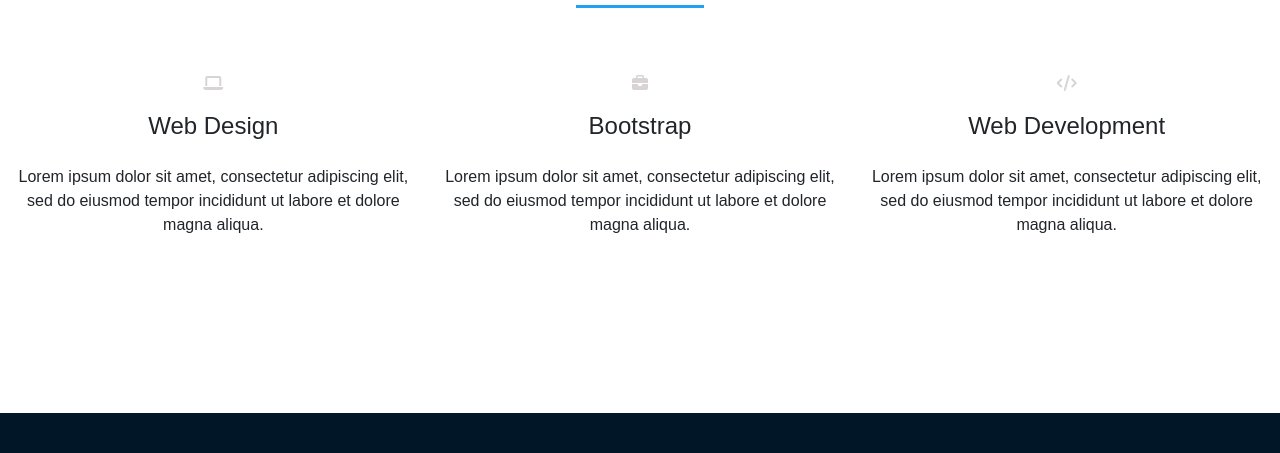
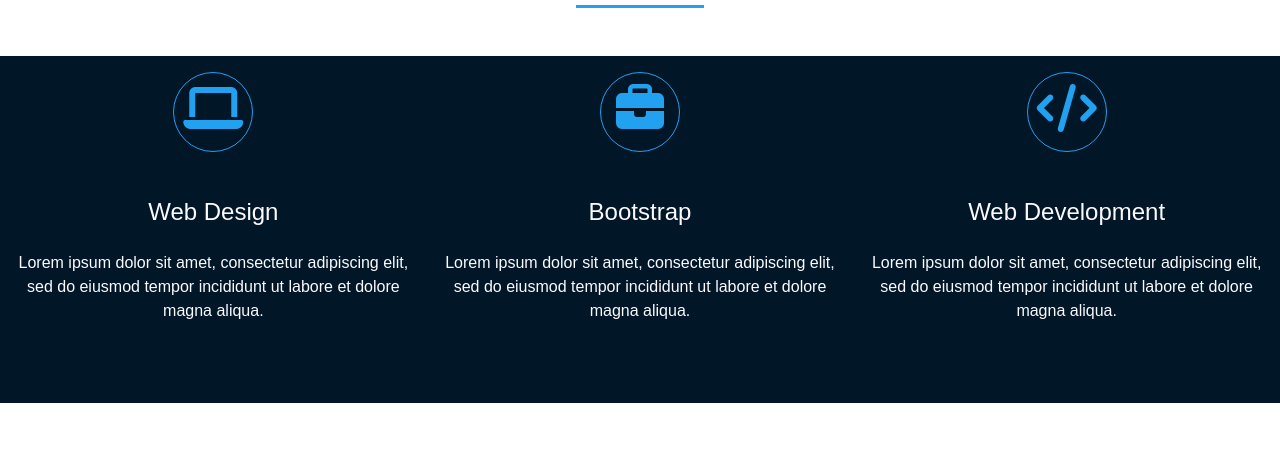
Before and after one commit to emmanuelluur/homepage, a plain HTML site: page portfolio.html in a window 1280 px wide. Shown: the part 217-670 px from the top of the page. Drawn offline with nearby package versions, Linux system fonts and the light colour scheme.

Commit message:
styles portfolio

```diff
--- a/sass/main.scss
+++ b/sass/main.scss
@@ -146,3 +146,20 @@ textarea:focus {
     text-align: center;
   }
 }
+
+.dark i {
+  font-size: 3rem;
+  width: 80px;
+  height: 80px;
+  border: 1px solid $primary;
+  line-height: 70px;
+  margin-bottom: 30px;
+  border-radius: 50%;
+  transition: 0.3s;
+  color: $primary !important;
+}
+
+.dark {
+  background-color: $black !important;
+  color: $white !important;
+}
```
Also changed, not shown: contact.html (+1 -1 lines), index.html (+1 -1 lines), skills.html (+1 -1 lines), css/main.css.
